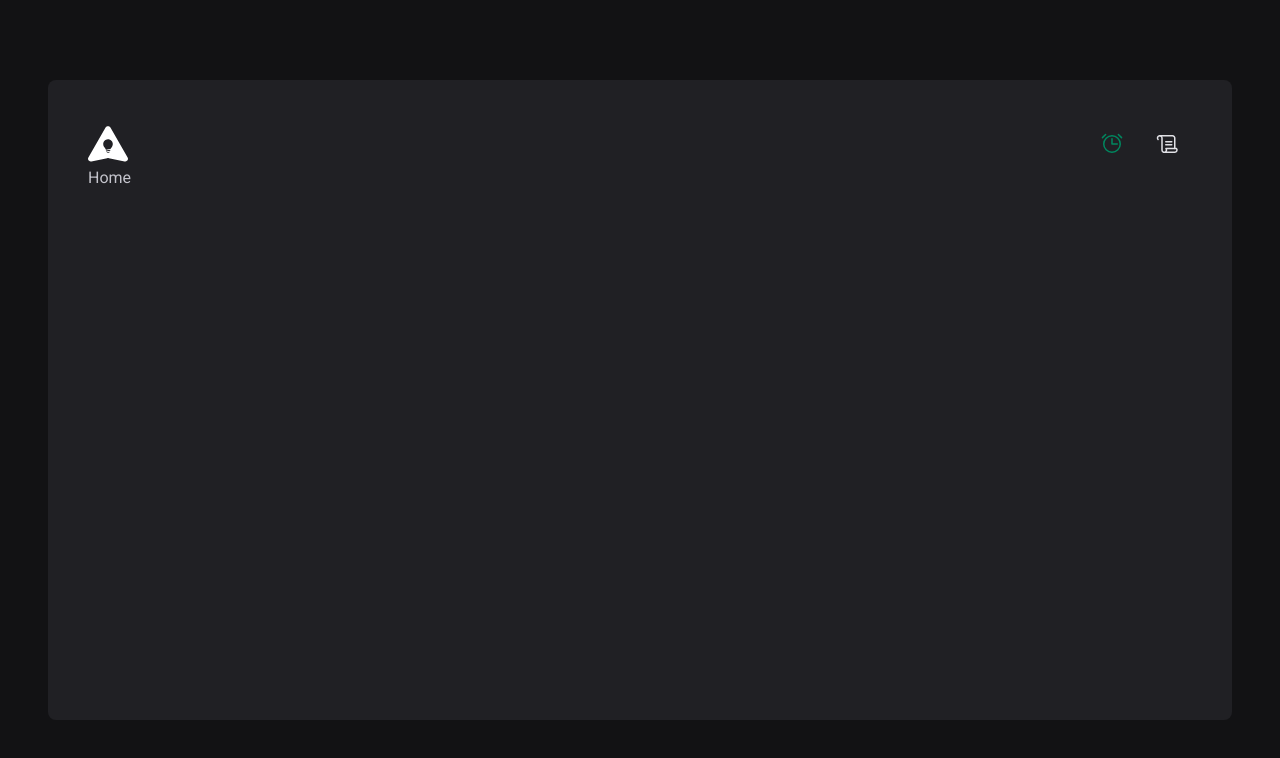
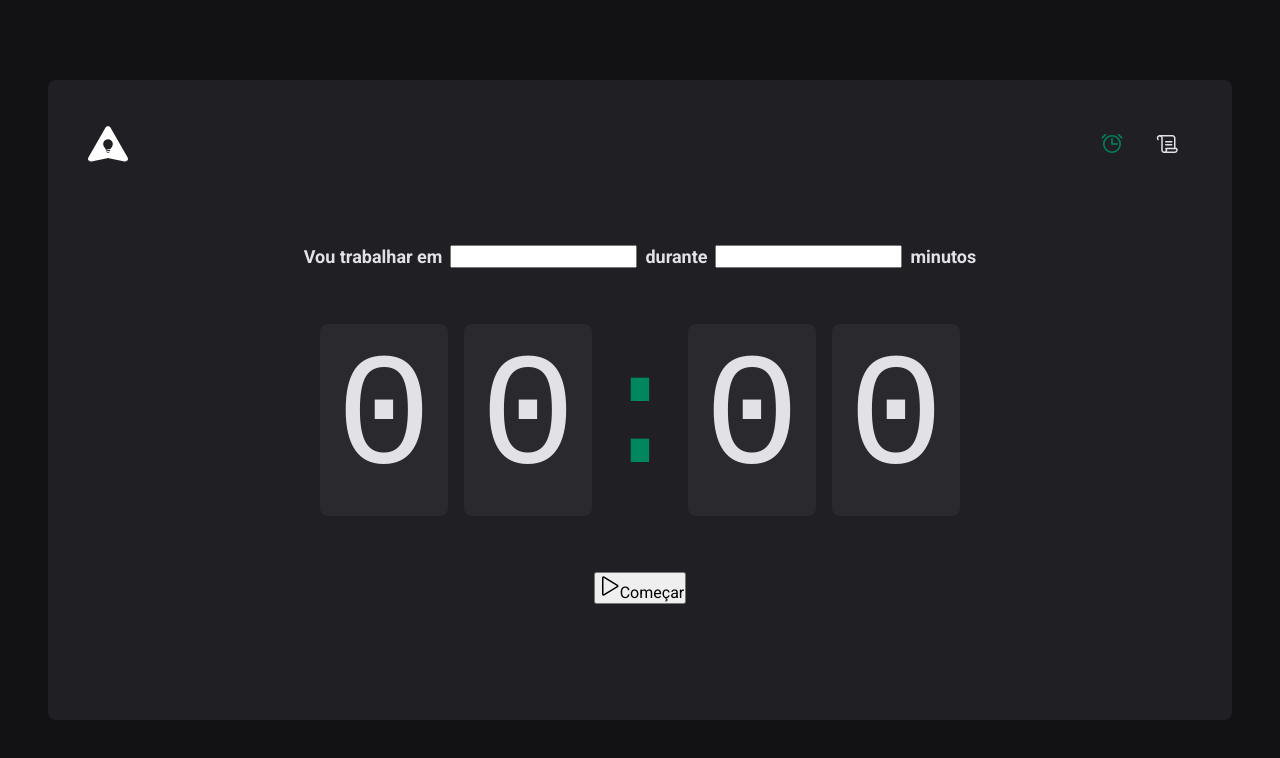
Before and after one commit to alexandrebekor/webapp-alexandrebekor-timer, a React (Vite) app: page / in a window 1280 px wide. Shown: the top 758 px of the page. Built offline with nearby package versions, Linux system fonts and the light colour scheme.

Commit message:
:rocket: added and styled Home

```diff
--- a/src/pages/Home.tsx
+++ /dev/null
@@ -1,3 +0,0 @@
-export const Home = () => {
-  return <div>Home</div>
-}
--- /dev/null
+++ b/src/pages/Home/index.tsx
@@ -0,0 +1,38 @@
+import { Play } from 'phosphor-react'
+import {
+  CountdownContainer,
+  FormContainer,
+  HomeContainer,
+  SeparatorContainer
+} from './styles'
+
+export const Home = () => {
+  return (
+    <HomeContainer>
+      <form>
+        <FormContainer>
+          <label htmlFor="task">Vou trabalhar em</label>
+          <input type="text" id="task" />
+
+          <label htmlFor="minutesAmount">durante</label>
+          <input type="number" id="minutesAmount" />
+
+          <span>minutos</span>
+        </FormContainer>
+
+        <CountdownContainer>
+          <span>0</span>
+          <span>0</span>
+          <SeparatorContainer>:</SeparatorContainer>
+          <span>0</span>
+          <span>0</span>
+        </CountdownContainer>
+
+        <button>
+          <Play size={24} />
+          Começar
+        </button>
+      </form>
+    </HomeContainer>
+  )
+}
--- /dev/null
+++ b/src/pages/Home/styles.ts
@@ -0,0 +1,54 @@
+import styled from 'styled-components'
+
+export const HomeContainer = styled.main`
+  flex: 1;
+  display: flex;
+  flex-direction: column;
+  align-items: center;
+  justify-content: center;
+
+  form {
+    display: flex;
+    flex-direction: column;
+    align-items: center;
+    gap: 3.5rem;
+  }
+`
+
+export const FormContainer = styled.div`
+  width: 100%;
+  display: flex;
+  align-items: center;
+  justify-content: center;
+  gap: 0.5rem;
+  color: ${(props) => props.theme['gray-100']};
+  font-size: 1.125rem;
+  font-weight: bold;
+  flex-wrap: wrap;
+`
+
+export const CountdownContainer = styled.div`
+  font-family: 'Roboto Mono', monospace;
+  font-size: 10rem;
+  line-height: 8rem;
+  color: ${(props) => props.theme['gray-100']};
+
+  display: flex;
+  gap: 1rem;
+
+  span {
+    background: ${(props) => props.theme['gray-700']};
+    padding: 2rem 1rem;
+    border-radius: 8px;
+  }
+`
+
+export const SeparatorContainer = styled.div`
+  padding: 2rem 0;
+  color: ${(props) => props.theme['green-500']};
+
+  width: 4rem;
+  overflow: hidden;
+  display: flex;
+  justify-content: center;
+`
--- a/src/styles/globals.ts
+++ b/src/styles/globals.ts
@@ -15,6 +15,7 @@
   body {
     background: ${(props) => props.theme['gray-900']};
     color: ${(props) => props.theme['gray-300']};
+    -webkit-font-smoothing: antialiased;
   }
 
   body, input, textarea, button {
```
Also changed, not shown: src/pages/History/index.tsx (renamed from src/pages/History.tsx), src/pages/History/styles.ts (added).
